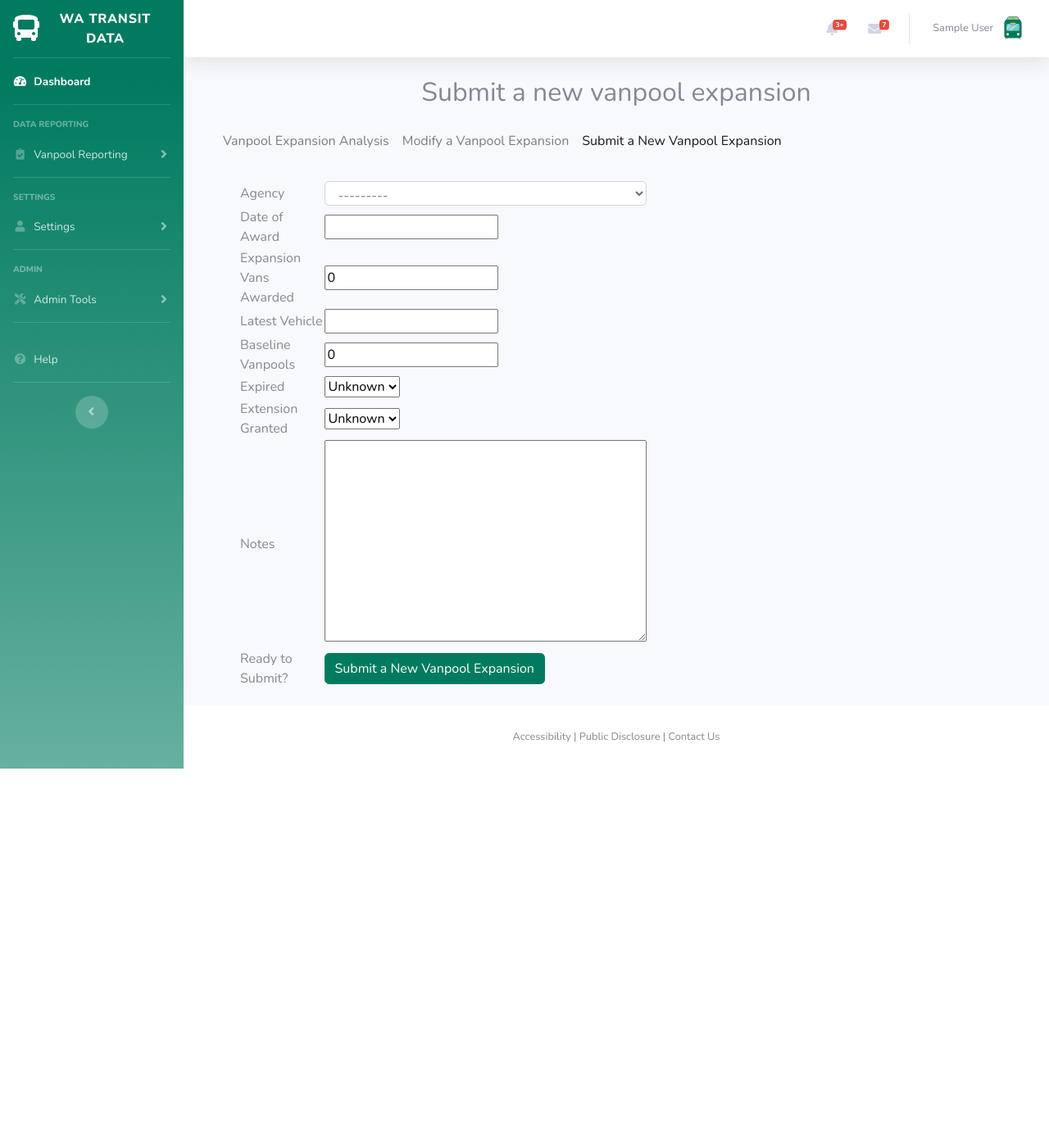
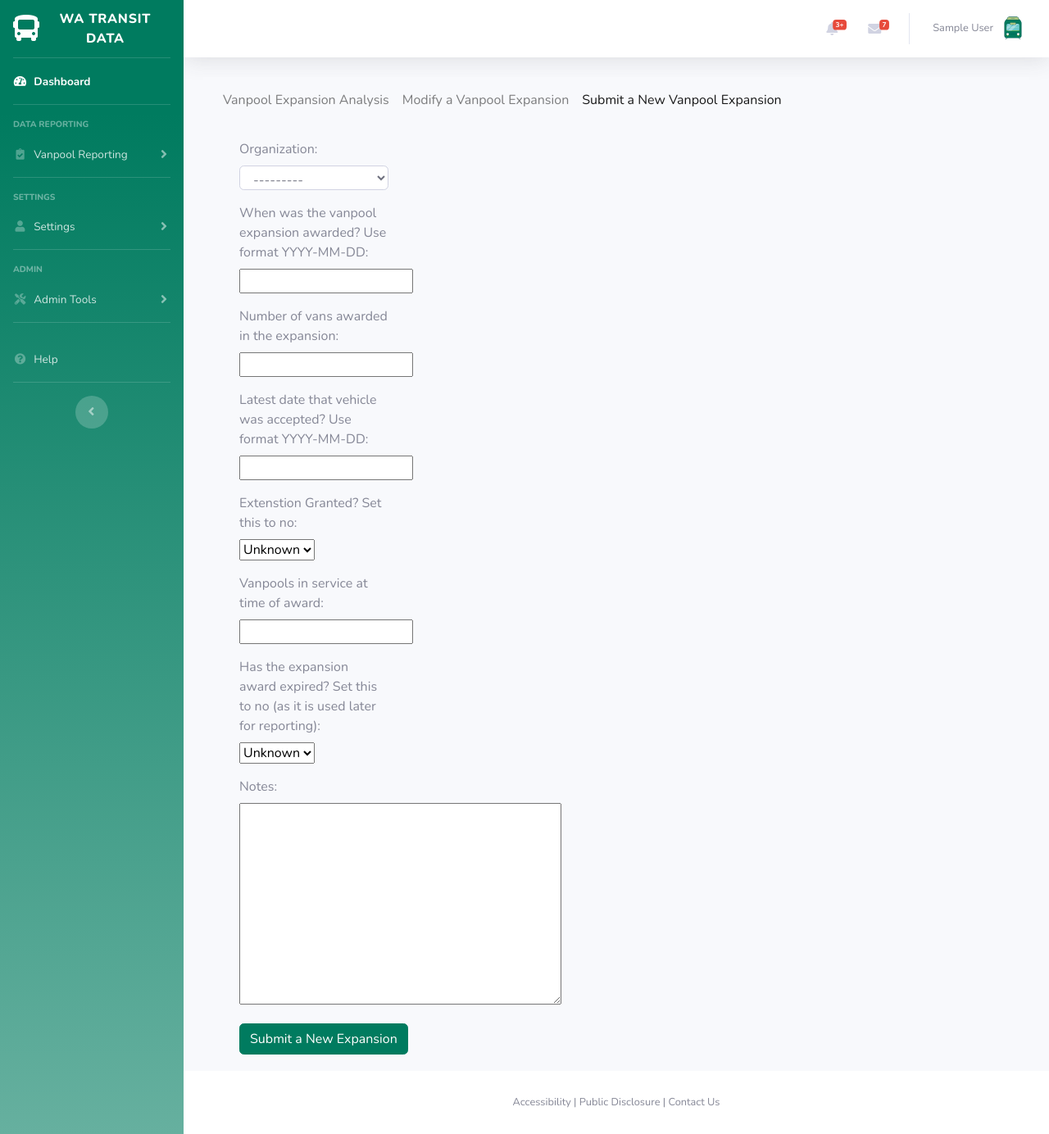
Before and after one commit to wesleyi23/PublicTransitDataReportingPortal, a Django app: page /Admin/Vanpool_expansion_submission/ in a window 1280 px wide. Shown: the whole page at 82% size. Before the commit the page ends 938 px from the top, so only its background shows below. Run offline with Django 3.2, Linux system fonts and the light colour scheme; the visitor is signed in with stand-in values (Sample User, id 1); data comes from the database, SQL or seed files in the repository; parts of the project's set-up code (start-up, migrations or seed data) failed here and were passed over; some libraries are stand-ins or nearby versions.

Commit message:
fixed a broken part of the vanpool expansion; added in some email functionality

```diff
--- a/Panacea/forms.py
+++ b/Panacea/forms.py
@@ -237,24 +237,36 @@ class change_user_permissions_group(forms.ModelForm):
 
 class submit_a_new_vanpool_expansion(forms.ModelForm):
     queryset = organization.objects.all()
-    organization_id = forms.ModelChoiceField(queryset=queryset)
+    organization = forms.ModelChoiceField(queryset=queryset,
+                                          widget=forms.Select(attrs={'class': 'form-control form-control-user'}))
 
-    def __init__(self, *args, **kwargs):
-        super().__init__(*args, **kwargs)
-        self.fields['expired'].initial = 'No'
-        self.fields['extension_granted'].initial = 'No'
-        self.fields['vanpools_in_service_at_time_of_award'].initial = 0
-        self.fields['expansion_vans_awarded'].initial = 0
-        for field in self.Meta.required:
-            self.fields[field].required = True
-
+    def as_myp(self):
+        "Returns this form rendered as HTML <p>s."
+        return self._html_output(
+            normal_row='<p%(html_class_attr)s>%(label)s</p> <p>%(field)s%(help_text)s</p>',
+            error_row='%s',
+            row_ender='</p>',
+            help_text_html=' <span class="helptext">%s</span>',
+            errors_on_separate_row=True)
 
 
     class Meta:
 
         model = vanpool_expansion_analysis
-        fields = ['organization_id', 'date_of_award', 'expansion_vans_awarded', 'latest_vehicle_acceptance', 'extension_granted', 'vanpools_in_service_at_time_of_award','expired', 'notes']
-        required = ['organization_id','date_of_award', 'expansion_vans_awarded', 'latest_vehicle_acceptance', 'extension_granted', 'vanpools_in_service_at_time_of_award','expired']
+        fields = ['organization', 'date_of_award', 'expansion_vans_awarded', 'latest_vehicle_acceptance', 'extension_granted', 'vanpools_in_service_at_time_of_award','expired', 'notes']
+        required = ['organization','date_of_award', 'expansion_vans_awarded', 'latest_vehicle_acceptance', 'extension_granted', 'vanpools_in_service_at_time_of_award','expired']
+
+        labels = {'organization': False,
+                  'date_of_award': 'When was the vanpool expansion awarded? Use format YYYY-MM-DD',
+                  'expansion_vans_awarded': 'Number of vans awarded in the expansion',
+                  'latest_vehicle_acceptance': 'Latest date that vehicle was accepted? Use format YYYY-MM-DD',
+                   'extension_granted': 'Extenstion Granted? Set this to no',
+                  'vanpools_in_service_at_time_of_award': 'Vanpools in service at time of award',
+                  'expired': 'Has the expansion award expired? Set this to no (as it is used later for reporting)',
+                   'Notes': False
+
+        }
+
         widgets = {
              'date_of_award':forms.DateInput(),
             'latest_vehicle_acceptance': forms.DateInput(),
--- a/Panacea/views.py
+++ b/Panacea/views.py
@@ -21,6 +21,7 @@ from django.db.models import Max, Subquery, F, OuterRef
 from django.db.models.expressions import RawSQL
 from dateutil.relativedelta import relativedelta
 import datetime
+from .tasks import profile_created
 
 
 from .forms import CustomUserCreationForm, \
@@ -58,7 +59,6 @@ def index(request):
 @login_required(login_url='/Panacea/login')
 def dashboard(request):
     myProfile = profile.objects.get(custom_user=request.user)
-
     if myProfile.profile_complete is True:
         return render(request, 'pages/dashboard.html')
     elif myProfile.profile_submitted is True:
@@ -119,8 +119,7 @@ def ProfileSetup_ReportSelection(request):
                 form.save()
                 myInstance.profile_submitted = True
                 myInstance.save()
-                user = custom_user.objects.filter(custom_user = request.user_id).values('first_name', 'last_name', 'email')
-                print(user)
+                profile_created.delay(request.user.id)
                 return JsonResponse({'redirect': '../dashboard'})
             else:
                 return JsonResponse({'error': form.errors})
@@ -163,21 +162,11 @@ def Vanpool_report(request, year=None, month=None):
 
 @login_required(login_url = '/Panacea/login')
 def Vanpool_expansion_submission(request):
-    ids = list(organization.objects.all().values_list('id', flat = True))
-    names = list(organization.objects.all().values_list('name', flat = True))
-    agency_dic = dict(list(zip(names, ids)))
     if request.method == 'POST':
         form = submit_a_new_vanpool_expansion(request.POST)
-        new_form = form.save(commit=False)
-        org = form.cleaned_data['organization_id']
-        org = str(org)
-        form.cleaned_data['organization_id'] = agency_dic[org]
-        form.cleaned_data['organization_id'] = int(form.cleaned_data['organization_id'])
-        print(form.cleaned_data['organization_id'])
         if form.is_valid():
-            form = form.save(commit=False)
             form.save()
-            return HttpResponseRedirect(reverse_lazy('pages/Vanpool_expansion.html'))
+            return JsonResponse({'redirect': '../Expansion/'})
         else:
             return render(request, 'pages/Vanpool_expansion_submission.html', {'form':form})
     else:
--- a/TransitData/__init__.py
+++ b/TransitData/__init__.py
@@ -0,0 +1,2 @@
+# import celery
+from .celery import app as celery_app
--- a/TransitData/settings.py
+++ b/TransitData/settings.py
@@ -33,7 +33,7 @@ ALLOWED_HOSTS = []
 # pip install django-phonenumber-field
 # pip install phonenumbers
 # pip install django-localflavor
-# pip install
+# pip install celery 4.3.0
 
 INSTALLED_APPS = [
     'bootstrap4',
@@ -141,3 +141,5 @@ STATIC_URL = '/static/'
 AUTH_USER_MODEL = 'Panacea.custom_user'
 
 PHONENUMBER_DEFAULT_REGION = 'US'
+
+CELERY_BROKER_URL = 'amqp://localhost'
--- a/templates/pages/Vanpool_expansion_submission.html
+++ b/templates/pages/Vanpool_expansion_submission.html
@@ -19,7 +19,6 @@
 </body>
 </html>
 
-<h2 class = "card-title" align = "center" > Submit a new vanpool expansion </h2>
 
 </head>
 <body >
@@ -41,63 +40,20 @@
         <div class="row">
             <div class="col-md-3 box">
                           <div class="card-body" >
+                            <div class="text-left">
 
 
-<table class = 'table-borderless' >
 
-<form action={% url 'Vanpool_expansion_submission' %} method="POST"   onsubmit="return validation()">
+<form action="{% url 'Vanpool_expansion_submission' %}" method="POST" class="post-form" name="ReportSelection" data-errField="reports_on" >
 {%  csrf_token %}
-    {{ form.errors }}
-    <tbody>
-    <tr class="fieldWrapper">
-        <td> Agency</td>
-         <td> <select class="form-control" id="id_organization_id" name='organization_id'>
-            {% for choice in form.organization_id.field.choices  %}
-             <option value = "{{ choice.0 }}" > {{ choice.1 }}</option>
-             {%  endfor %}
-        </select>
-        </td>
-    </tr>
-    <tr class = "fieldWrapper"></tr>
-    <td >Date of Award </td>
-        <td>
-  {{ form.date_of_award }}
-        </td>
-    </tr>
-    <tr class="fieldWrapper"> <td> Expansion Vans Awarded</td>
-        <td> {{ form.expansion_vans_awarded }} </td>
-    </tr>
-    <tr class="fieldWrapper"> <td nowrap="nowrap">Latest Vehicle</td>
-    <td>
-  {{ form.latest_vehicle_acceptance}}
-  </td>
-    </tr>
-    <tr class = "fieldWrapper">
-        <td> Baseline Vanpools </td>
-        <td> {{ form.vanpools_in_service_at_time_of_award }} </td>
-    </tr>
-    <tr class = "fieldWrapper"> <td> Expired</td>
-       <td>{{form.expired }}</td>
-        </tr>
-    <tr class = "fieldWrapper">  <td>Extension Granted</td>
-                <td>{{ form.extension_granted }}</td>
-    </tr>
-    <tr class = "fieldWrapper">
-        <td>Notes</td>
-        <td> {{ form.notes }} </td>
-    </tr>
-    <tr class = "fieldWrapper">
-        <td>Ready to Submit?</td>
-        <td> <input type="submit" value="Submit a New Vanpool Expansion" class="btn btn-primary" >
- </td>
-    </tr>
+    {{ form.as_p }}
+                                    <div id="ReportSelection_err"></div>
+                                    <input type="submit" value="Submit a New Expansion" class="btn btn-primary" style="bottom: 20px; right: 20px">
+                                </form>
 
 
-    </tbody>
-</form>
 
-
-</table>
+</div>
                      </div>
                     </div>
                     </div>
```
Also changed, not shown: Panacea/tasks.py (added, +98 -0 lines), TransitData/celery.py (added, +18 -0 lines), 1 other file.
